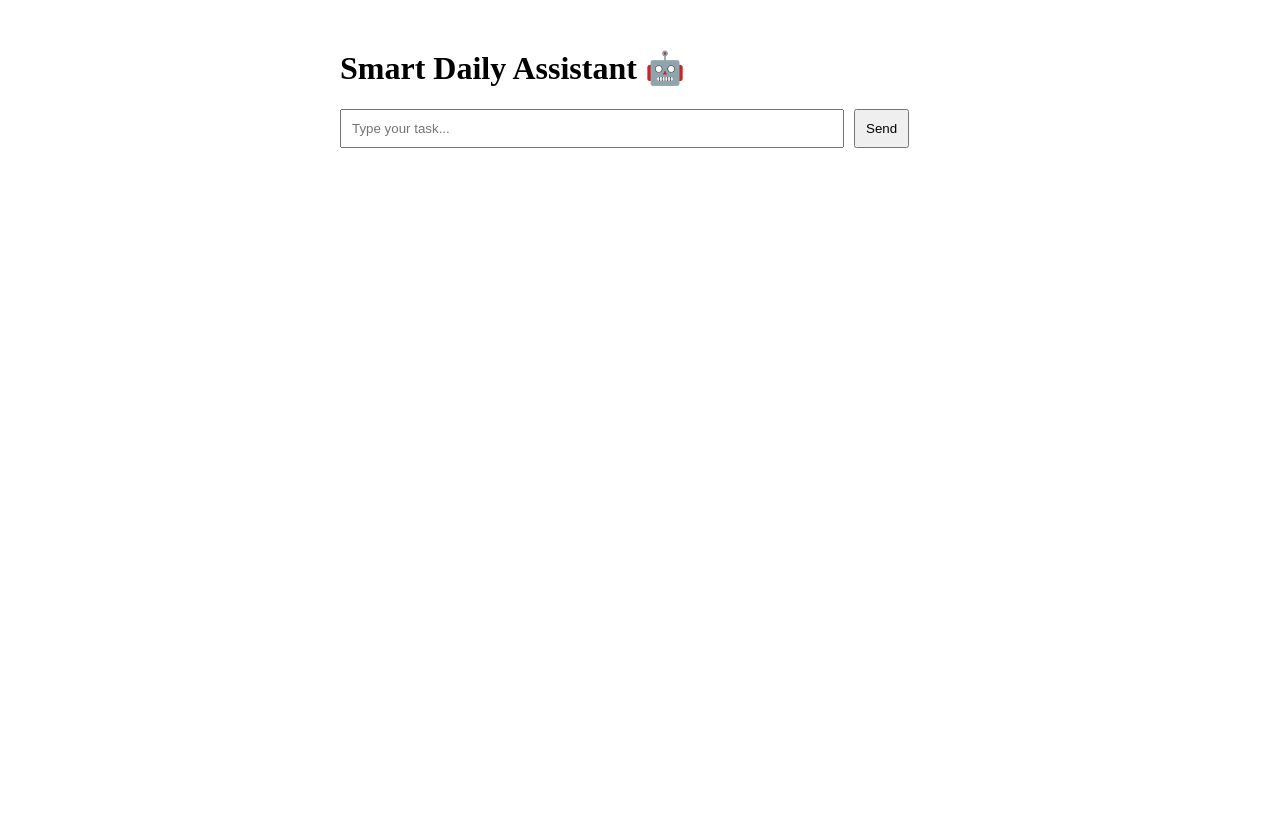
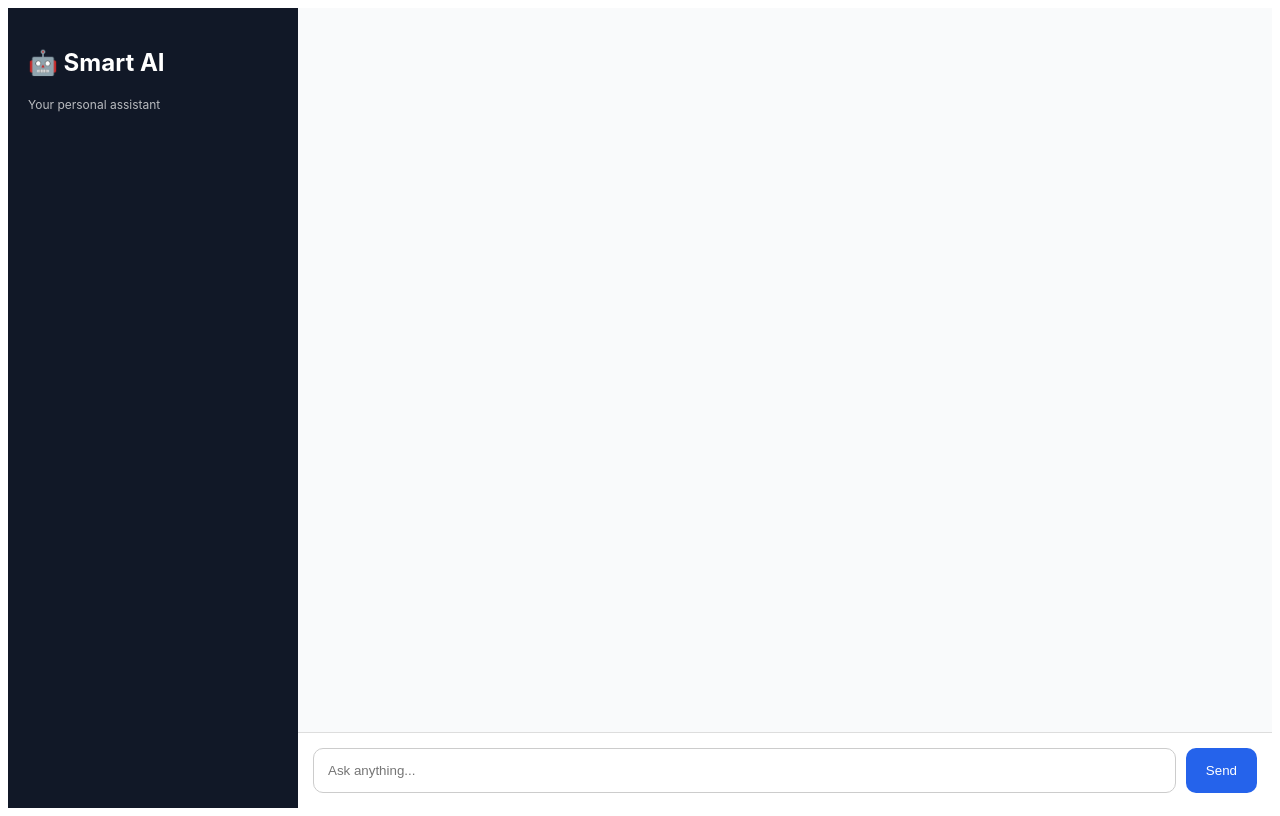
Before and after one commit to Haile4782/smart-assistant, a Next.js app: page / in a window 1280 px wide. Built offline with nearby package versions, Linux system fonts and the light colour scheme.

Commit message:
Fix: Update dependencies and improve chat functionality

```diff
--- a/app/api/chat/route.js
+++ b/app/api/chat/route.js
@@ -5,70 +5,68 @@ export async function POST(req) {
     const { message } = await req.json();
 
     if (!message) {
-      return Response.json(
-        { error: "No message provided" },
-        { status: 400 }
-      );
+      return Response.json({ error: "No message provided" }, { status: 400 });
     }
+
+    const prompt = `
+You are a Smart Daily Assistant.
+
+Rules:
+- Be clear and structured
+- Always respond (never empty)
+- Use simple language
+
+User request:
+${message}
+`;
 
     const response = await axios.post(
       "https://integrate.api.nvidia.com/v1/chat/completions",
       {
         model: "meta/llama-3.1-8b-instruct",
-        messages: [
-          {
-            role: "system",
-            content: `
-You are a Smart Daily Assistant Agent.
-
-Always respond in this EXACT format:
-
-📌 Summary:
-(1-2 short sentences)
-
-📋 Steps:
-1. ...
-2. ...
-3. ...
-
-🔥 Priority:
-High: ...
-Medium: ...
-Low: ...
-
-❓ Follow-up question:
-(Ask one relevant question)
-
-Rules:
-- Keep answers short and clear
-- Do NOT add extra explanation
-- Always follow the format strictly
-            `,
-          },
-          {
-            role: "user",
-            content: message,
-          },
-        ],
-        temperature: 0.5,
-        max_tokens: 400,
+        messages: [{ role: "user", content: prompt }],
+        temperature: 0.7,
+        max_tokens: 600,
       },
       {
         headers: {
           Authorization: `Bearer ${process.env.NVIDIA_API_KEY}`,
           "Content-Type": "application/json",
         },
+        timeout: 15000,
       }
     );
 
-    const aiReply = response.data.choices[0].message.content;
+    const prompt = `
+You are a Smart Daily Assistant AI.
 
+RULES:
+- Always respond in clean markdown style
+- Use headings and bullet points
+- Never write long paragraphs
+- Always structure like this:
+
+TITLE
+Summary (1-2 lines)
+
+LIST:
+- item 1
+- item 2
+
+OPTIONAL DETAILS:
+- prices
+- location
+
+User request:
+${message}
+`;
+    const aiReply = response?.data?.choices?.[0]?.message?.content || "⚠️ AI returned empty response. Please try again.";
     return Response.json({ reply: aiReply });
   } catch (error) {
-    console.error("API ERROR:", error.response?.data || error.message);
+    console.error("AI ERROR:", error?.response?.data || error.message);
 
     return Response.json(
-      { error: "AI request failed" },
+      { reply: "⚠️ AI service temporarily unavailable. Try again." },
       { status: 500 }
     );
   }
--- a/app/page.js
+++ b/app/page.js
@@ -1,14 +1,22 @@
 "use client";
 
-import { useState } from "react";
+import { useState, useEffect, useRef } from "react";
+import ReactMarkdown from "react-markdown";
 
 export default function Home() {
   const [message, setMessage] = useState("");
   const [chat, setChat] = useState([]);
   const [loading, setLoading] = useState(false);
 
+  const chatEndRef = useRef(null);
+
+  // Auto scroll
+  useEffect(() => {
+    chatEndRef.current?.scrollIntoView({ behavior: "smooth" });
+  }, [chat, loading]);
+
   const sendMessage = async () => {
-    if (!message) return;
+    if (!message.trim()) return;
 
     const userMessage = message;
 
@@ -16,11 +24,10 @@ export default function Home() {
     setMessage("");
     setLoading(true);
 
+    try {
       const res = await fetch("/api/chat", {
         method: "POST",
-      headers: {
-        "Content-Type": "application/json",
-      },
+        headers: { "Content-Type": "application/json" },
         body: JSON.stringify({ message: userMessage }),
       });
 
@@ -28,41 +35,123 @@ export default function Home() {
 
       setChat((prev) => [
         ...prev,
-      { role: "ai", text: data.reply },
+        { role: "ai", text: data.reply || "⚠️ No response" },
       ]);
+    } catch (err) {
+      setChat((prev) => [
+        ...prev,
+        { role: "ai", text: "⚠️ Server error" },
+      ]);
+    }
 
     setLoading(false);
   };
 
   return (
-    <main style={{ maxWidth: 600, margin: "0 auto", padding: 20 }}>
-      <h1>Smart Daily Assistant 🤖</h1>
+    <div style={{
+      display: "flex",
+      height: "100vh",
+      fontFamily: "Inter, Arial"
+    }}>
 
-      <div style={{ marginTop: 20 }}>
+      {/* SIDEBAR (SaaS feel) */}
+      <div style={{
+        width: 250,
+        background: "#111827",
+        color: "white",
+        padding: 20
+      }}>
+        <h2>🤖 Smart AI</h2>
+        <p style={{ fontSize: 12, opacity: 0.7 }}>
+          Your personal assistant
+        </p>
+      </div>
+
+      {/* MAIN CHAT AREA */}
+      <div style={{
+        flex: 1,
+        display: "flex",
+        flexDirection: "column"
+      }}>
+
+        {/* CHAT BOX */}
+        <div style={{
+          flex: 1,
+          padding: 20,
+          overflowY: "auto",
+          background: "#f9fafb"
+        }}>
+
           {chat.map((c, i) => (
-          <div key={i} style={{ margin: "10px 0" }}>
-            <b>{c.role === "user" ? "You" : "AI"}:</b> {c.text}
+            <div
+              key={i}
+              style={{
+                display: "flex",
+                justifyContent: c.role === "user" ? "flex-end" : "flex-start",
+                marginBottom: 12
+              }}
+            >
+              <div style={{
+                maxWidth: "70%",
+                padding: 14,
+                borderRadius: 12,
+                background: c.role === "user" ? "#2563eb" : "white",
+                color: c.role === "user" ? "white" : "black",
+                boxShadow: "0 2px 10px rgba(0,0,0,0.05)"
+              }}>
+                {c.role === "ai" ? (
+                  <ReactMarkdown>{c.text}</ReactMarkdown>
+                ) : (
+                  c.text
+                )}
+              </div>
             </div>
           ))}
+
+          {loading && (
+            <div style={{ padding: 10, opacity: 0.6 }}>
+              🤔 AI is thinking...
+            </div>
+          )}
+
+          <div ref={chatEndRef} />
         </div>
 
-      {loading && <p>Thinking...</p>}
-
-      <div style={{ marginTop: 20 }}>
+        {/* INPUT BAR */}
+        <div style={{
+          padding: 15,
+          borderTop: "1px solid #ddd",
+          display: "flex",
+          gap: 10,
+          background: "white"
+        }}>
           <input
             value={message}
             onChange={(e) => setMessage(e.target.value)}
-          style={{ width: "80%", padding: 10 }}
-          placeholder="Type your task..."
+            placeholder="Ask anything..."
+            style={{
+              flex: 1,
+              padding: 14,
+              borderRadius: 10,
+              border: "1px solid #ccc"
+            }}
           />
 
           <button
             onClick={sendMessage}
-          style={{ padding: 10, marginLeft: 10 }}
+            style={{
+              padding: "12px 20px",
+              borderRadius: 10,
+              background: "#2563eb",
+              color: "white",
+              border: "none",
+              cursor: "pointer"
+            }}
           >
             Send
           </button>
         </div>
-    </main>
+      </div>
+    </div>
   );
 }
--- a/telegram/bot.js
+++ b/telegram/bot.js
@@ -39,7 +39,7 @@ bot.on("message", async (msg) => {
 
   try {
     // ✅ Call your Next.js API
-    const res = await axios.post("http://127.0.0.1:3000/api/chat", {
+    const res = await axios.post("https://smart-assistant-32gcviwo0-haile4782s-projects.vercel.app/api/chat", {
       message: text,
     });
 
```
Also changed, not shown: package.json (+5 -2 lines), 1 other file (tests, documents, lock files or other folders). Lines whose indentation alone changed are shown as unchanged.
